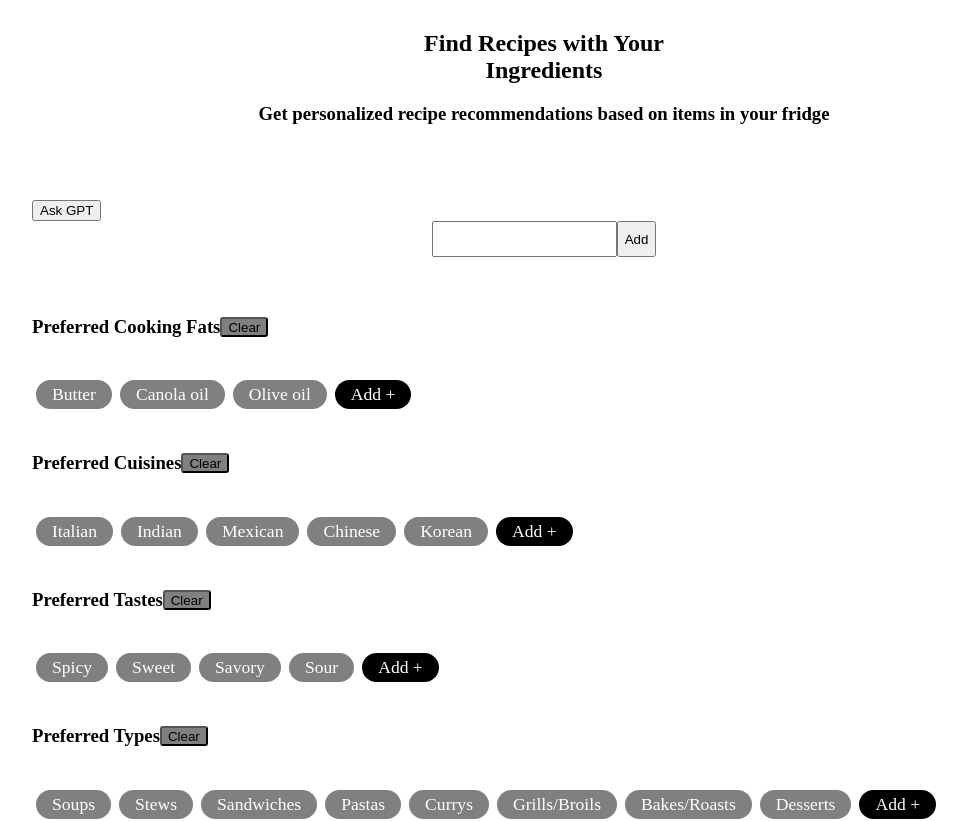
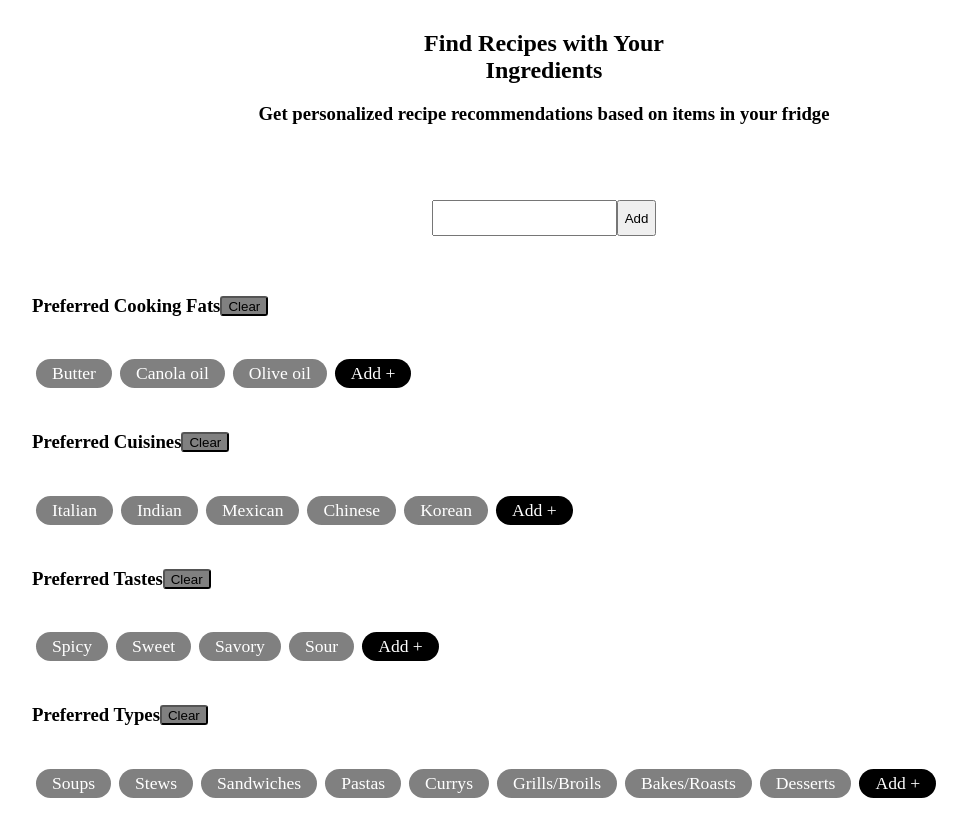
Before and after one commit to AndreiPirHu/RecipeGenerator, a React (Vite) app: page /#/ in a window 1280 px wide. Shown: the top 821 px of the page, without its empty margins (96-1063 px from the left). Built offline with nearby package versions, Linux system fonts and the light colour scheme; no server answers.

Commit message:
Added real data to getRecipe instead of mockdata

```diff
--- a/src/pages/home/getRecipes.tsx
+++ b/src/pages/home/getRecipes.tsx
@@ -32,7 +32,7 @@ export const GetRecipes = () => {
       "Serve the creamy potato and quorn stir-fry over the cooked rice and garnish with sliced cucumber.",
     ],
   };
-
+  /*
   //testdata to test if it works
   let jsonUserPreferenceTestData: Preferences = {
     ingredients: [
@@ -52,13 +52,13 @@ export const GetRecipes = () => {
     timeToCook: "20-30 minutes",
     specialFocus: ["High protein"],
   };
-
+*/
   //string that is sent to AI
-  let jsonUserPreferenceText: string = "";
+  let userPreferenceMessage: string = "";
 
   const createMessage = () => {
     //resets text before remaking it
-    jsonUserPreferenceText = "";
+    userPreferenceMessage = "";
 
     let cuisineSnippet: string = "";
     let typesSnippet: string = "";
@@ -72,10 +72,10 @@ export const GetRecipes = () => {
     let specialFocusSnippet: string = "";
 
     //makes the cuisine snippet
-    if (jsonUserPreferenceTestData.cuisines.length === 0) {
+    if (userPreferences.cuisines.length === 0) {
       cuisineSnippet = "randomly";
     } else {
-      for (let cuisine of jsonUserPreferenceTestData.cuisines) {
+      for (let cuisine of userPreferences.cuisines) {
         cuisineSnippet = cuisineSnippet.concat(cuisine.toLowerCase(), "/");
       }
       //removes the final slash
@@ -83,9 +83,9 @@ export const GetRecipes = () => {
     }
 
     //makes temperatures snippet
-    if (jsonUserPreferenceTestData.temperatures.length === 0) {
+    if (userPreferences.temperatures.length === 0) {
     } else {
-      for (let temperature of jsonUserPreferenceTestData.temperatures) {
+      for (let temperature of userPreferences.temperatures) {
         temperaturesSnippet = temperaturesSnippet.concat(
           temperature.toLowerCase(),
           " or "
@@ -95,20 +95,20 @@ export const GetRecipes = () => {
     }
 
     //makes types snippet
-    if (jsonUserPreferenceTestData.types.length === 0) {
+    if (userPreferences.types.length === 0) {
       typesSnippet = "meals";
     } else {
-      for (let type of jsonUserPreferenceTestData.types) {
+      for (let type of userPreferences.types) {
         typesSnippet = typesSnippet.concat(type.toLowerCase(), "/");
       }
       typesSnippet = typesSnippet.slice(0, -1);
     }
 
     //makes tastes snippet
-    if (jsonUserPreferenceTestData.tastes.length === 0) {
+    if (userPreferences.tastes.length === 0) {
       tastesSnippet = "";
     } else {
-      for (let taste of jsonUserPreferenceTestData.tastes) {
+      for (let taste of userPreferences.tastes) {
         tastesSnippet = tastesSnippet.concat(taste.toLowerCase(), "/");
       }
       tastesSnippet = tastesSnippet.slice(0, -1);
@@ -116,7 +116,7 @@ export const GetRecipes = () => {
     }
 
     //makes ingredients snippet
-    for (let ingredient of jsonUserPreferenceTestData.ingredients) {
+    for (let ingredient of userPreferences.ingredients) {
       ingredientsSnippet = ingredientsSnippet.concat(
         ingredient.toLowerCase(),
         ", "
@@ -125,10 +125,10 @@ export const GetRecipes = () => {
     ingredientsSnippet = ingredientsSnippet.slice(0, -2);
 
     //makes cooking fats snippet
-    if (jsonUserPreferenceTestData.cookingFats.length === 0) {
+    if (userPreferences.cookingFats.length === 0) {
       cookingFatsSnippet = "";
     } else {
-      for (let cookingFat of jsonUserPreferenceTestData.cookingFats) {
+      for (let cookingFat of userPreferences.cookingFats) {
         cookingFatsSnippet = cookingFatsSnippet.concat(
           cookingFat.toLowerCase(),
           ", "
@@ -139,38 +139,38 @@ export const GetRecipes = () => {
     }
 
     //makes meal size snippet
-    if (jsonUserPreferenceTestData.mealSize === "") {
+    if (userPreferences.mealSize === "") {
       mealSizeSnippet = "";
     } else {
-      mealSizeSnippet = jsonUserPreferenceTestData.mealSize.toLowerCase();
+      mealSizeSnippet = userPreferences.mealSize.toLowerCase();
       mealSizeSnippet = " " + mealSizeSnippet + " sized";
     }
 
     //makes party size snippet
     if (
-      jsonUserPreferenceTestData.partySize === "" ||
-      jsonUserPreferenceTestData.partySize === "1" ||
-      jsonUserPreferenceTestData.partySize.includes("e")
+      userPreferences.partySize === "" ||
+      userPreferences.partySize === "1" ||
+      userPreferences.partySize.includes("e")
     ) {
       partySizeSnippet = "1 person";
     } else {
-      partySizeSnippet = jsonUserPreferenceTestData.partySize + " people";
+      partySizeSnippet = userPreferences.partySize + " people";
     }
 
     //makes time snippet
-    if (jsonUserPreferenceTestData.timeToCook === "") {
+    if (userPreferences.timeToCook === "") {
       timeToCookSnippet = "";
     } else {
-      timeToCookSnippet = jsonUserPreferenceTestData.timeToCook;
+      timeToCookSnippet = userPreferences.timeToCook;
       timeToCookSnippet =
         " that takes around " + timeToCookSnippet + " to make";
     }
 
     //makes special focus snippet
-    if (jsonUserPreferenceTestData.specialFocus.length === 0) {
+    if (userPreferences.specialFocus.length === 0) {
       specialFocusSnippet = "";
     } else {
-      for (let specialFocus of jsonUserPreferenceTestData.specialFocus) {
+      for (let specialFocus of userPreferences.specialFocus) {
         specialFocusSnippet = specialFocusSnippet.concat(
           specialFocus.toLowerCase(),
           ", "
@@ -183,15 +183,21 @@ export const GetRecipes = () => {
         ".";
     }
 
-    jsonUserPreferenceText = `Give me 3 different ${cuisineSnippet} inspired recipes of ${temperaturesSnippet}${typesSnippet} that${tastesSnippet} only use these ingredients: ${ingredientsSnippet}${cookingFatsSnippet}. It does not need to use them all, but cannot use any ingredients that are not here. The recipes need to be for a${mealSizeSnippet} meal for ${partySizeSnippet}${timeToCookSnippet}.${specialFocusSnippet}`;
+    userPreferenceMessage = `Give me 3 different ${cuisineSnippet} inspired recipes of ${temperaturesSnippet}${typesSnippet} that${tastesSnippet} only use these ingredients: ${ingredientsSnippet}${cookingFatsSnippet}. It does not need to use them all, but cannot use any ingredients that are not here. The recipes need to be for a${mealSizeSnippet} meal for ${partySizeSnippet}${timeToCookSnippet}.${specialFocusSnippet}`;
 
-    console.log(jsonUserPreferenceText);
+    console.log(userPreferenceMessage);
   };
 
   let apiKey = import.meta.env.VITE_OPENAI_API_KEY;
   const openai = new OpenAI({ apiKey, dangerouslyAllowBrowser: true });
 
   const askGPT = async () => {
+    if (userPreferences.ingredients.length === 0) {
+      //GIVE A WARNING THAT NO INGREDIENTS HAVE BEEN ADDED
+      console.log("cancelled call to gpt due to no ingredients");
+
+      return;
+    }
     const completion = await openai.chat.completions.create({
       messages: [
         {
@@ -201,8 +207,7 @@ export const GetRecipes = () => {
         },
         {
           role: "user",
-          content:
-            "Give me 3 different european or korean inspired recipe that only uses these ingredients: potatoes, tomato sauce, cream, milk, bell peppers, butter, oil, cucumber, corn, quorn, ground beef,spaghetti, rice,sweet potatoes, entrecote, tofu. It does not need to use them all, but cannot use any ingredients that are not here",
+          content: userPreferenceMessage,
         },
         {
           role: "assistant",
@@ -222,5 +227,5 @@ export const GetRecipes = () => {
     createMessage();
   }, [userPreferences]);
 
-  return <button onClick={createMessage}>Ask GPT</button>;
+  return <button onClick={askGPT}>Ask GPT</button>;
 };
--- a/src/pages/home/home.tsx
+++ b/src/pages/home/home.tsx
@@ -23,7 +23,6 @@ export const Home = () => {
           </h3>
         </section>
         <section id="ingredients-section">
-          <GetRecipes />
           <IngredientsList />
           <CookingFatsList />
           <CuisinesList />
@@ -34,6 +33,7 @@ export const Home = () => {
           <PartySizeList />
           <TimeList />
           <SpecialFocusList />
+          <GetRecipes />
         </section>
       </main>
     </div>
--- a/src/pages/home/ingredientsList.tsx
+++ b/src/pages/home/ingredientsList.tsx
@@ -31,7 +31,6 @@ export const IngredientsList = () => {
   };
 
   const createList = () => {
-    console.log("creating new list");
     setList([]);
 
     for (let i = 0; i < ingredientList.length; i++) {
```
